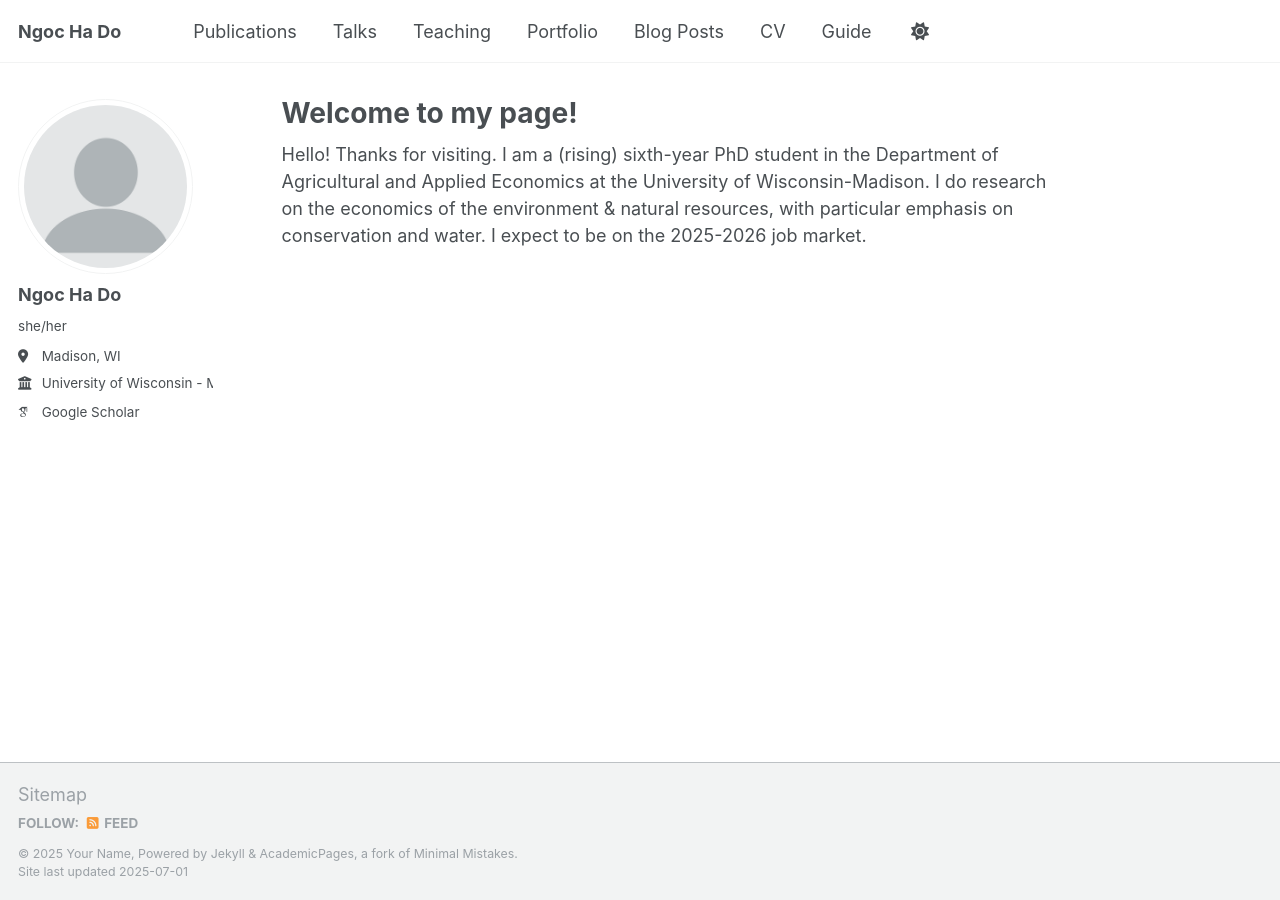
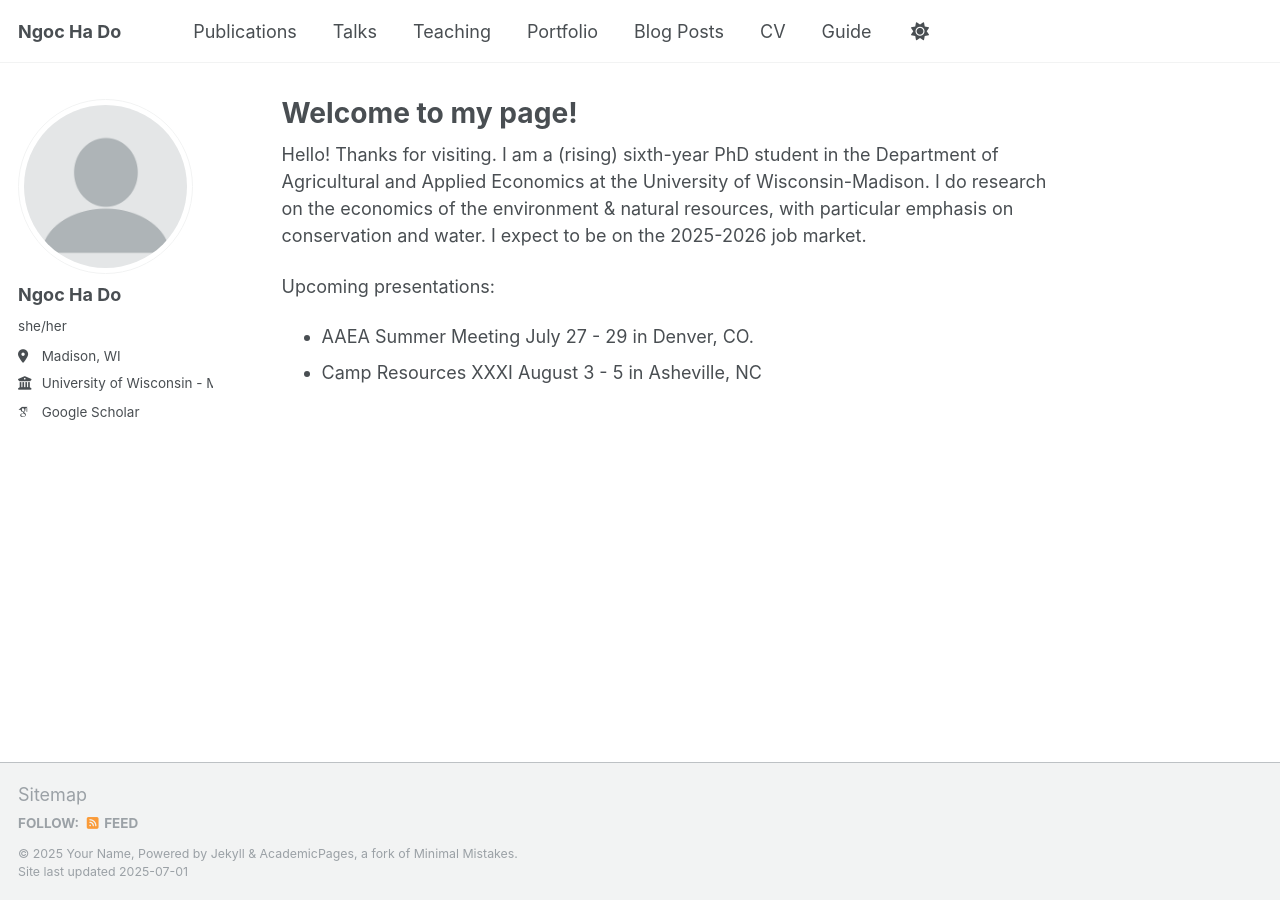
Before and after one commit to dongocha/dongocha.github.io, a Jekyll site: the page built from _pages/about.md, in a window 1280 px wide. Built offline with Jekyll 4.4.1, drawn with Linux system fonts in a browser that asks for light colours; some web fonts are replaced; a script that is not in the unit is left out.

Commit message:
Update about.md

```diff
--- a/_pages/about.md
+++ b/_pages/about.md
@@ -8,3 +8,7 @@ redirect_from:
 ---
 
 Hello! Thanks for visiting. I am a (rising) sixth-year PhD student in the Department of Agricultural and Applied Economics at the University of Wisconsin-Madison. I do research on the economics of the environment & natural resources, with particular emphasis on conservation and water. I expect to be on the 2025-2026 job market.
+
+Upcoming presentations:
+- AAEA Summer Meeting July 27 - 29 in Denver, CO.
+- Camp Resources XXXI August 3 - 5 in Asheville, NC
```
